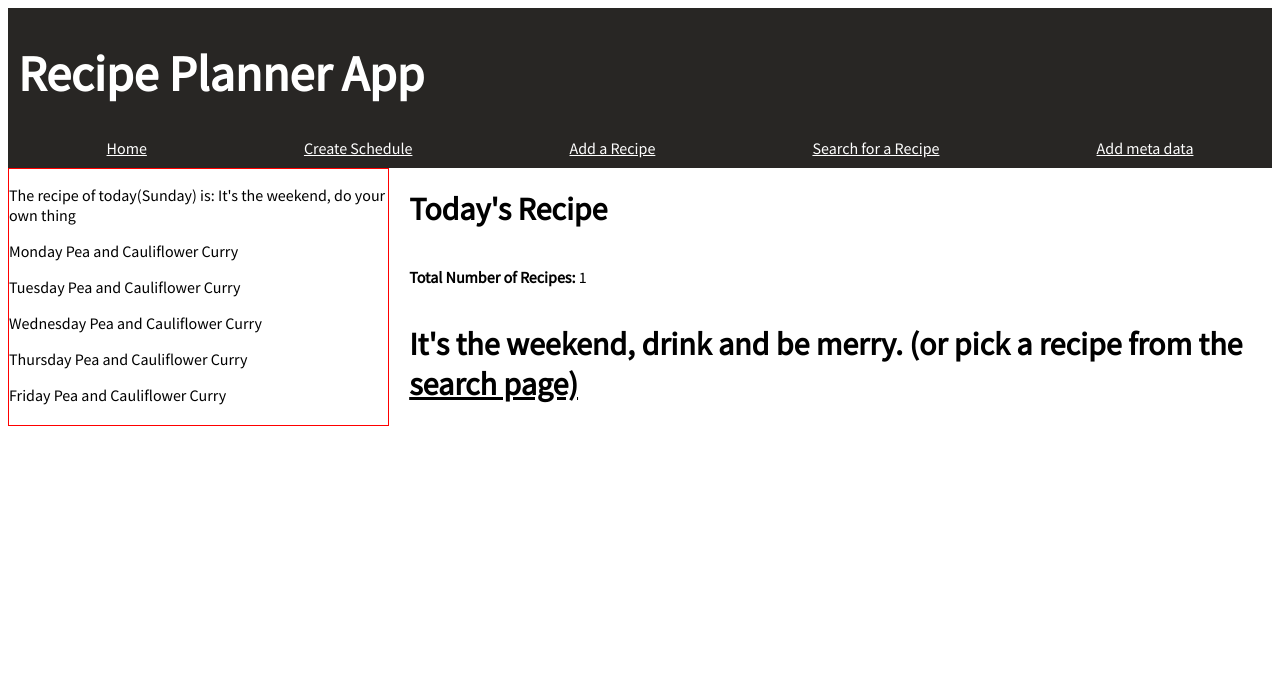
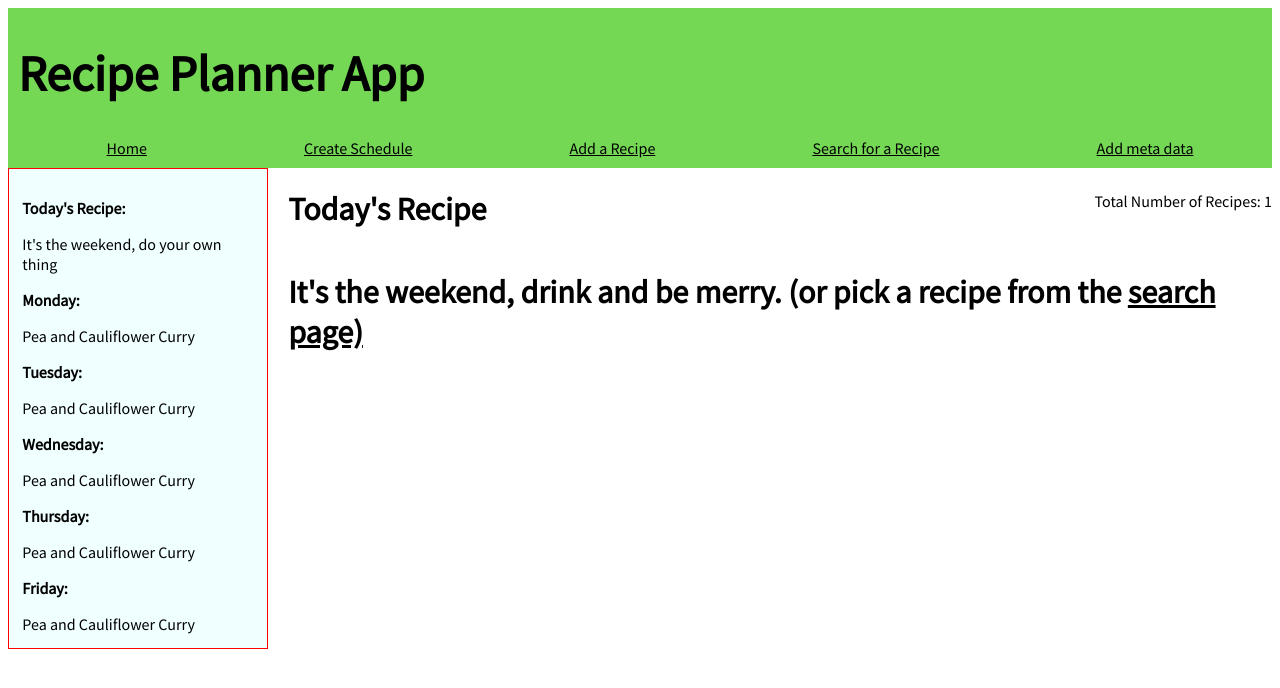
Before and after one commit to Cleon909/Recipe_planner, a Flask app: page / in a window 1280 px wide. Shown: the top 688 px of the page. Run offline with Flask 2, Linux system fonts and the light colour scheme; data comes from the database, SQL or seed files in the repository; both versions use the stored data as it was after the commit.

Commit message:
started adding formfields to amend form and laying out index page

```diff
--- a/application/routes.py
+++ b/application/routes.py
@@ -1,7 +1,7 @@
 from flask import render_template, url_for, redirect, request
 from application import app, db
 from application.models import Ingredients, Cuisine, Recipes, Quantity, Method, Schedule, Measure, ShoppingList
-from application.forms import AddRecipeForm, AddMetaForm, SearchForm, SelectScheduleForm, FinaliseScheduleForm
+from application.forms import AddRecipeForm, AddMetaForm, SearchForm, SelectScheduleForm, FinaliseScheduleForm, AmendShoppingListForm
 from datetime import date, datetime
 import calendar
 import random
@@ -251,6 +251,33 @@ def finalise_schedule():
         thu = Recipes.query.filter_by(id = weekly_schedule[3].recipe_id).first().recipe_name
         fri = Recipes.query.filter_by(id = weekly_schedule[4].recipe_id).first().recipe_name
         return render_template('finalise_schedule.html', day=day, week=week, recipe_of_the_day=recipe_of_the_day, form=form, mon=mon, tue=tue, wed=wed, thu=thu, fri=fri)
+
+@app.route('/amend_shopping_list', methods = ['GET', 'POST'])
+def amend_shopping_list():
+    shopping_list = ShoppingList.query.all()
+    form = AmendShoppingListForm()
+    form.ingredient_id.choices = [(i.id, i.ingredient_id) for i in shopping_list]
+
+
+    # variables for the layout html template.
+    week = []
+    week.append(Recipes.query.filter_by(id = Schedule.query.filter_by(day_of_the_week = 0).first().recipe_id).first())
+    week.append(Recipes.query.filter_by(id = Schedule.query.filter_by(day_of_the_week = 1).first().recipe_id).first())
+    week.append(Recipes.query.filter_by(id = Schedule.query.filter_by(day_of_the_week = 2).first().recipe_id).first())
+    week.append(Recipes.query.filter_by(id = Schedule.query.filter_by(day_of_the_week = 3).first().recipe_id).first())
+    week.append(Recipes.query.filter_by(id = Schedule.query.filter_by(day_of_the_week = 4).first().recipe_id).first())
+    day = date.today()
+    day = calendar.day_name[day.weekday()]
+    if datetime.today().weekday() == 5 or datetime.today().weekday() == 6: # change this to show a dumy recipe on the weekend
+        recipe_of_the_day = "It's the weekend, do your own thing"
+    else:
+        recipe_of_the_day = Recipes.query.filter_by(id = (Schedule.query.filter_by(day_of_the_week = datetime.today().weekday()).first().recipe_id)).first().recipe_name
+    # variables for the layout html template.
+
+    if request.method == "POST":
+        return render_template('amend_shopping_list.html',shopping_list=shopping_list, day=day, week=week, recipe_of_the_day=recipe_of_the_day, form=form)
+    else:
+        return render_template('amend_shopping_list.html', shopping_list=shopping_list, day=day, week=week, recipe_of_the_day=recipe_of_the_day, form=form)
 
 @app.route('/search_recipes', methods = ['GET', 'POST'])
 def search_recipes():
--- a/application/static/format.css
+++ b/application/static/format.css
@@ -5,9 +5,34 @@
     justify-content: space-evenly;
 }
 
+#links {
+    text-align: center;
+    display: flex;
+    justify-content: space-around;
+    color:white;
+    padding-bottom: 10px;
+    padding-left: 20px;
+}
+
+#innercntr {
+    display: flex;
+
+}
+
+#hdr {
+    display: flex;
+    justify-content: space-between;
+    align-items: center;
+}
+
 .list {
     display: flex;
     justify-content: space-evenly;
+}
+
+#center {
+    padding-left: 20px;
+
 }
 
 .list1 {
@@ -23,10 +48,13 @@
 
 .container {
     display: flex;
+    width : 100%;
 
 }
 
 #left {
-    max-width: 30%;
+    max-width: 40%;
     border: 1px solid red;
+    padding: 10pt;
+    background-color: azure;
 }
--- a/application/templates/index.html
+++ b/application/templates/index.html
@@ -1,23 +1,22 @@
 {% extends 'layout.html'%}
 
 {% block body %}
-<div style="padding-left:20px">
-    <h1>Today's Recipe</h1>
-    <div style="display:flex; justify-content: start;">
-        <div>
-            <p><b>Total Number of Recipes:</b> {{ total_number }}<p>
-        </div>
+    <div id="hdr">
+        <h1>Today's Recipe</h1> <p<b>Total Number of Recipes:</b> {{ total_number }}<p>
     </div>
     {% if weekend == False: %}
-        <div>
-            <h1> Recipe</h1>
-            <p><b>Name:</b> {{ daily_recipe.recipe_name }}, <b>Recipe Description:</b> {{ daily_recipe.recipe_description }}, <b>Cuisine:</b> {{ cuisine }}</p>
-            <p>How To make</p>
-            <ul>
+    <div id="innercntr">
+    <div id="main">
+        <h1>{{ daily_recipe.recipe_name }}</h1>
+        <b>Recipe Description:</b> {{ daily_recipe.recipe_description }}, <b>Cuisine:</b> {{ cuisine }}</p>
+        <p>How To make</p>
+        <ul>
             {% for m in method_list %}
             <li>{{ m }}</li><br>
             {% endfor %}
-            </ul>
+        </ul>
+    </div>
+    <div id="right">
             <p>Ingredients</p>
             {% for q in ingredient_list %}
             <div class = "field">
@@ -27,8 +26,7 @@
                 {{ q[3] }}
             </div>
             {% endfor %}
-            </div>
-        </div>
+    </div>
     {% endif %}
     {% if weekend == True %}
     <h1> It's the weekend, drink and be merry. (or pick a recipe from the <a href="{{ url_for('search_recipes') }}" style="color:black">search page)</a></h1>
--- a/application/templates/layout.html
+++ b/application/templates/layout.html
@@ -9,29 +9,34 @@
     <link href="../static/format.css" rel="stylesheet">
 </head>
 <style>
-    a {color:white}
+    a {color:rgb(0, 0, 0)}
 </style>
 <body style="font-family: Source Sans Pro, sans-serif">
-    <div class="header" style="background-color:#282624; width:100%; margin: 0 auto">
+    <div class="header" style="background-color:#74d855; width:100%; margin: 0 auto">
         <div style="display:flex">
-            <h1 style="color:white; font-size:50px; margin-left: 10px"> Recipe Planner App</h1></div>
-        <div id = "links" style="text-align: center; display: flex; justify-content: space-around; color:white; padding-bottom: 10px; padding-left: 20px">
-            <a href="{{ url_for('index') }}"  style='color:white'>Home</a>
+            <h1 style="color:rgb(0, 0, 0); font-size:50px; margin-left: 10px"> Recipe Planner App</h1></div>
+        <div id = "links">
+            <a href="{{ url_for('index') }}">Home</a>
             <a href="{{ url_for('create_weekly_schedule') }}"> Create Schedule</a>
             <a href="{{ url_for('add_recipe') }}">Add a Recipe</a>
             <a href="{{ url_for('search_recipes') }}">Search for a Recipe</a>
             <a href="{{ url_for('add_meta') }}">Add meta data</a>
-
         </div>
     </div>
     <div class="container">
         <div id="left">
-            <p>The recipe of today({{ day }}) is:  {{ recipe_of_the_day }}</p>
-            <p>Monday {{ week[0].recipe_name }}</p>
-            <p>Tuesday {{ week[1].recipe_name }}</p>
-            <p>Wednesday {{ week[2].recipe_name }}</p>
-            <p>Thursday {{ week[3].recipe_name }}</p>
-            <p>Friday {{ week[4].recipe_name }}</p>
+            <p><b>Today's Recipe:</b></p>
+            {{ recipe_of_the_day }}
+            <p><b>Monday:</b></p>
+            {{ week[0].recipe_name }}
+            <p><b>Tuesday:</b></p>
+            {{ week[1].recipe_name }}
+            <p><b>Wednesday:</b></p>
+            {{ week[2].recipe_name }}
+            <p><b>Thursday:</b></p>
+            {{ week[3].recipe_name }}
+            <p><b>Friday:</b></p>
+            {{ week[4].recipe_name }}
         </div>
         <div id="center">
             {% block body %}
```
Also changed, not shown: application/forms.py (+12 -3 lines), application/templates/amend_shopping_list.html (added, +16 -0 lines), application/data.db.
